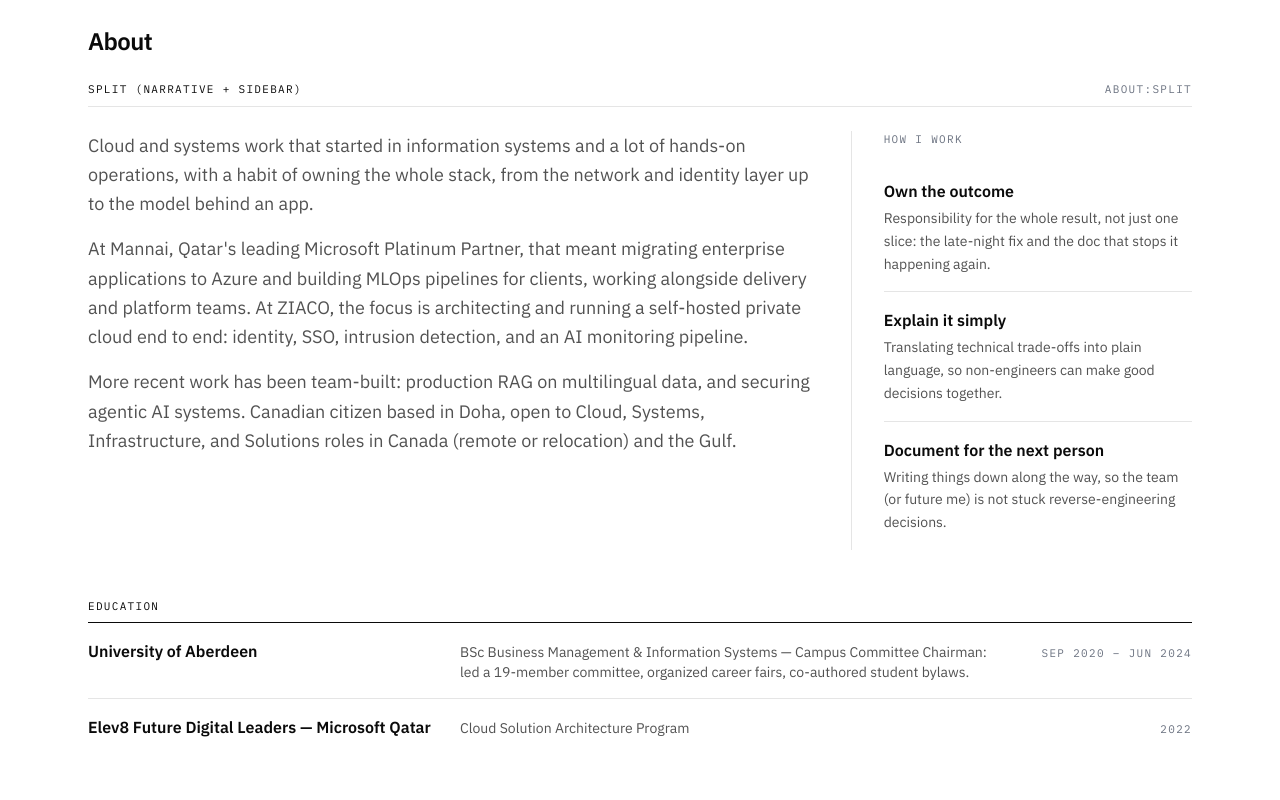
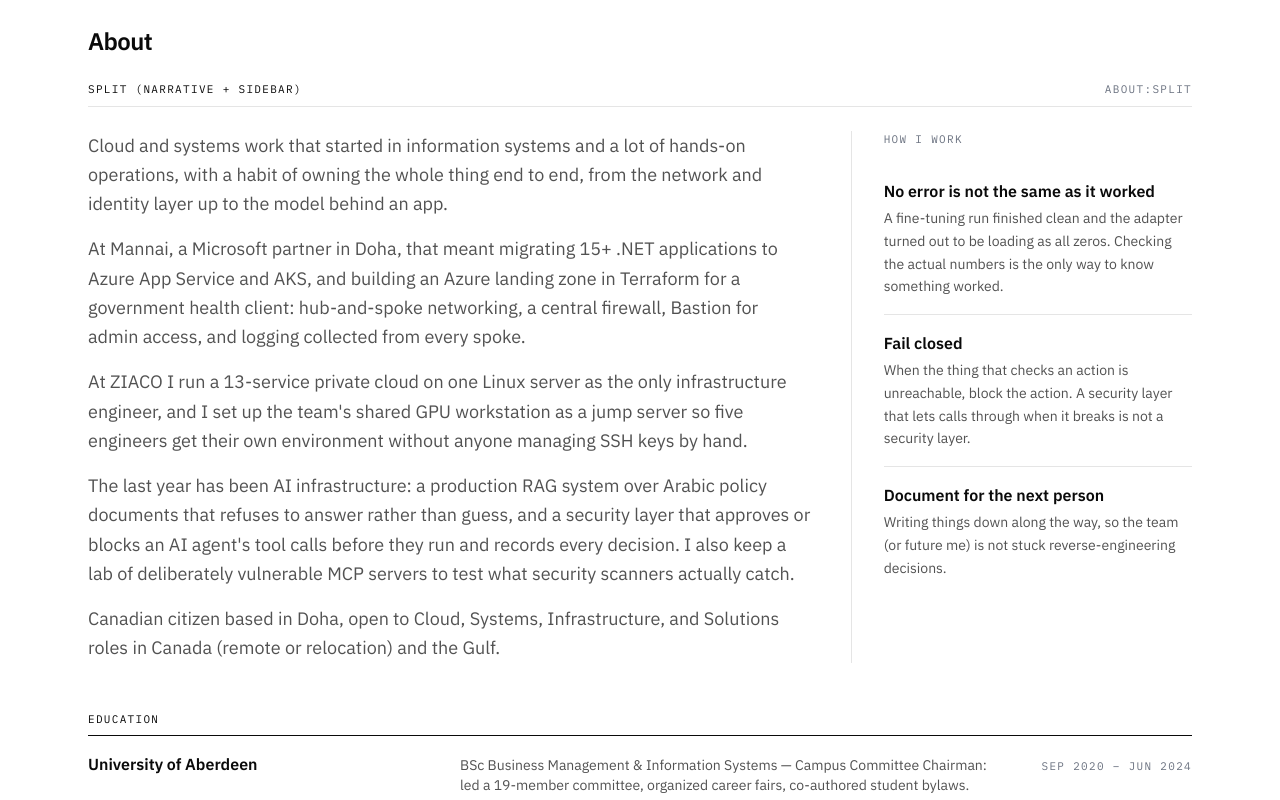
Before and after one commit to siddiqitaha/siddiqitaha.github.io, a React (Vite) app: page /#/lab in a window 1280 px wide. Shown: the part 1960-2760 px from the top of the page. Built offline with nearby package versions, Linux system fonts and the light colour scheme.

Commit message:
Rewrite About, replace generic principles, annotate certifications, version resume URL

```diff
--- a/src/data/content.js
+++ b/src/data/content.js
@@ -13,7 +13,7 @@ export const profile = {
   email: 'siddiqitaha1@gmail.com',
   github: 'https://github.com/siddiqitaha',
   linkedin: 'https://linkedin.com/in/siddiqitaha',
-  resumeUrl: '/resume.pdf', // drop your résumé PDF in /public as resume.pdf
+  resumeUrl: '/resume.pdf?v=20260825', // bump the ?v= when the PDF changes so browsers refetch
 }
 
 // Short cert labels for the hero badges.
@@ -21,14 +21,16 @@ export const certBadges = ['KCNA Kubernetes', 'AZ-900 Azure', 'Exam AZ-303']
 
 // About — narrative paragraphs + working principles (used by About page variants).
 export const bio = [
-  'Cloud and systems work that started in information systems and a lot of hands-on operations, with a habit of owning the whole stack, from the network and identity layer up to the model behind an app.',
-  "At Mannai, Qatar's leading Microsoft Platinum Partner, that meant migrating enterprise applications to Azure and building MLOps pipelines for clients, working alongside delivery and platform teams. At ZIACO, the focus is architecting and running a self-hosted private cloud end to end: identity, SSO, intrusion detection, and an AI monitoring pipeline.",
-  'More recent work has been team-built: production RAG on multilingual data, and securing agentic AI systems. Canadian citizen based in Doha, open to Cloud, Systems, Infrastructure, and Solutions roles in Canada (remote or relocation) and the Gulf.',
+  'Cloud and systems work that started in information systems and a lot of hands-on operations, with a habit of owning the whole thing end to end, from the network and identity layer up to the model behind an app.',
+  'At Mannai, a Microsoft partner in Doha, that meant migrating 15+ .NET applications to Azure App Service and AKS, and building an Azure landing zone in Terraform for a government health client: hub-and-spoke networking, a central firewall, Bastion for admin access, and logging collected from every spoke.',
+  'At ZIACO I run a 13-service private cloud on one Linux server as the only infrastructure engineer, and I set up the team\'s shared GPU workstation as a jump server so five engineers get their own environment without anyone managing SSH keys by hand.',
+  'The last year has been AI infrastructure: a production RAG system over Arabic policy documents that refuses to answer rather than guess, and a security layer that approves or blocks an AI agent\'s tool calls before they run and records every decision. I also keep a lab of deliberately vulnerable MCP servers to test what security scanners actually catch.',
+  'Canadian citizen based in Doha, open to Cloud, Systems, Infrastructure, and Solutions roles in Canada (remote or relocation) and the Gulf.',
 ]
 
 export const principles = [
-  { t: 'Own the outcome', d: 'Responsibility for the whole result, not just one slice: the late-night fix and the doc that stops it happening again.' },
-  { t: 'Explain it simply', d: 'Translating technical trade-offs into plain language, so non-engineers can make good decisions together.' },
+  { t: 'No error is not the same as it worked', d: 'A fine-tuning run finished clean and the adapter turned out to be loading as all zeros. Checking the actual numbers is the only way to know something worked.' },
+  { t: 'Fail closed', d: 'When the thing that checks an action is unreachable, block the action. A security layer that lets calls through when it breaks is not a security layer.' },
   { t: 'Document for the next person', d: 'Writing things down along the way, so the team (or future me) is not stuck reverse-engineering decisions.' },
 ]
 
@@ -290,8 +292,8 @@ const repoProjects = fromPinned.length ? fromPinned : curatedProjects
 export const projects = [...caseStudies, ...repoProjects]
 
 export const certifications = [
-  { name: 'Exam AZ-303 · Azure Architect Technologies', issuer: 'Microsoft', year: '2021', logo: 'azure' },
-  { name: 'KCNA · Kubernetes & Cloud Native Associate', issuer: 'Linux Foundation', year: '2023', logo: 'kubernetes' },
+  { name: 'Exam AZ-303 · Azure Architect Technologies', issuer: 'Microsoft', year: '2021', logo: 'azure', note: 'Exam passed; retired Mar 2022, now AZ-305' },
+  { name: 'KCNA · Kubernetes & Cloud Native Associate', issuer: 'Linux Foundation', year: '2023', logo: 'kubernetes', note: 'Valid to Oct 2026' },
   { name: 'AZ-900 · Azure Fundamentals', issuer: 'Microsoft', year: '2020', logo: 'azure' },
   { name: 'Artificial Intelligence & Machine Learning', issuer: 'Samsung Innovation Campus', year: '2023-2024', logo: 'samsung', note: 'Capstone project: 1st place' },
 ]
```
